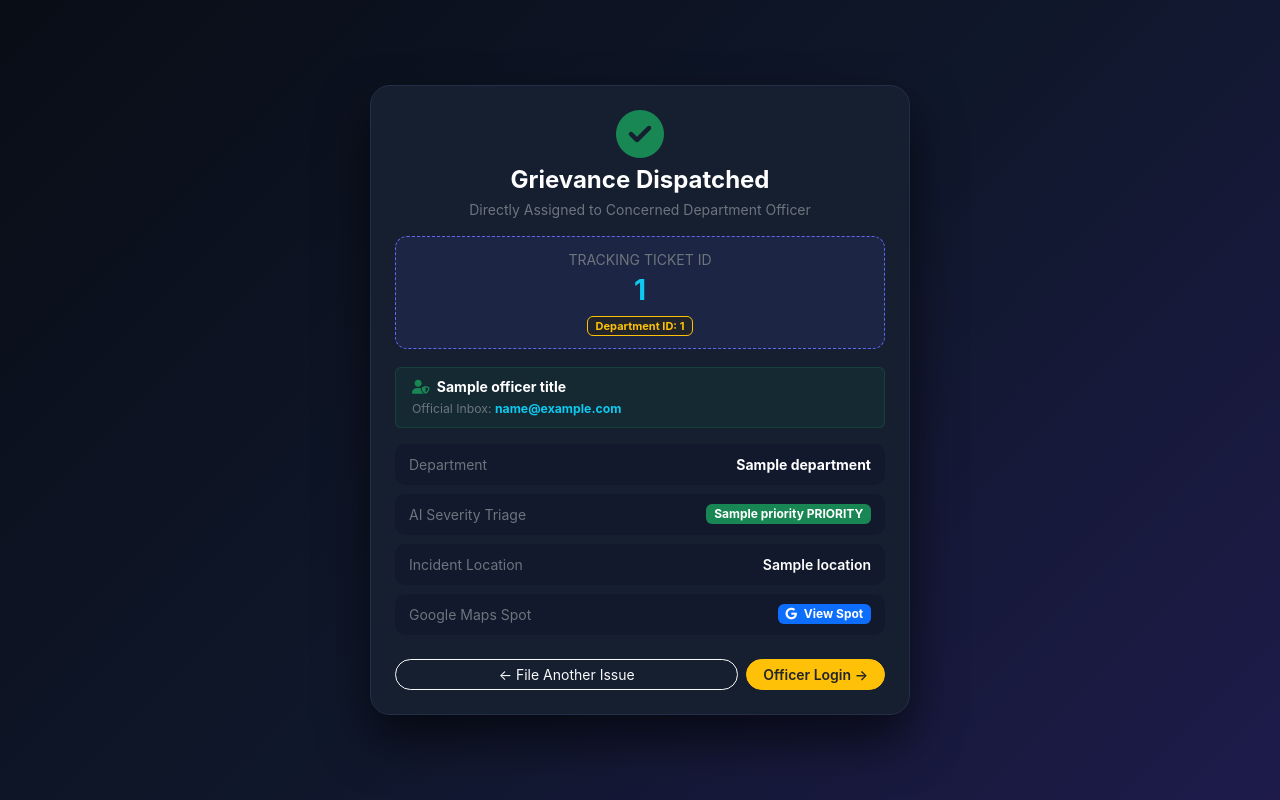
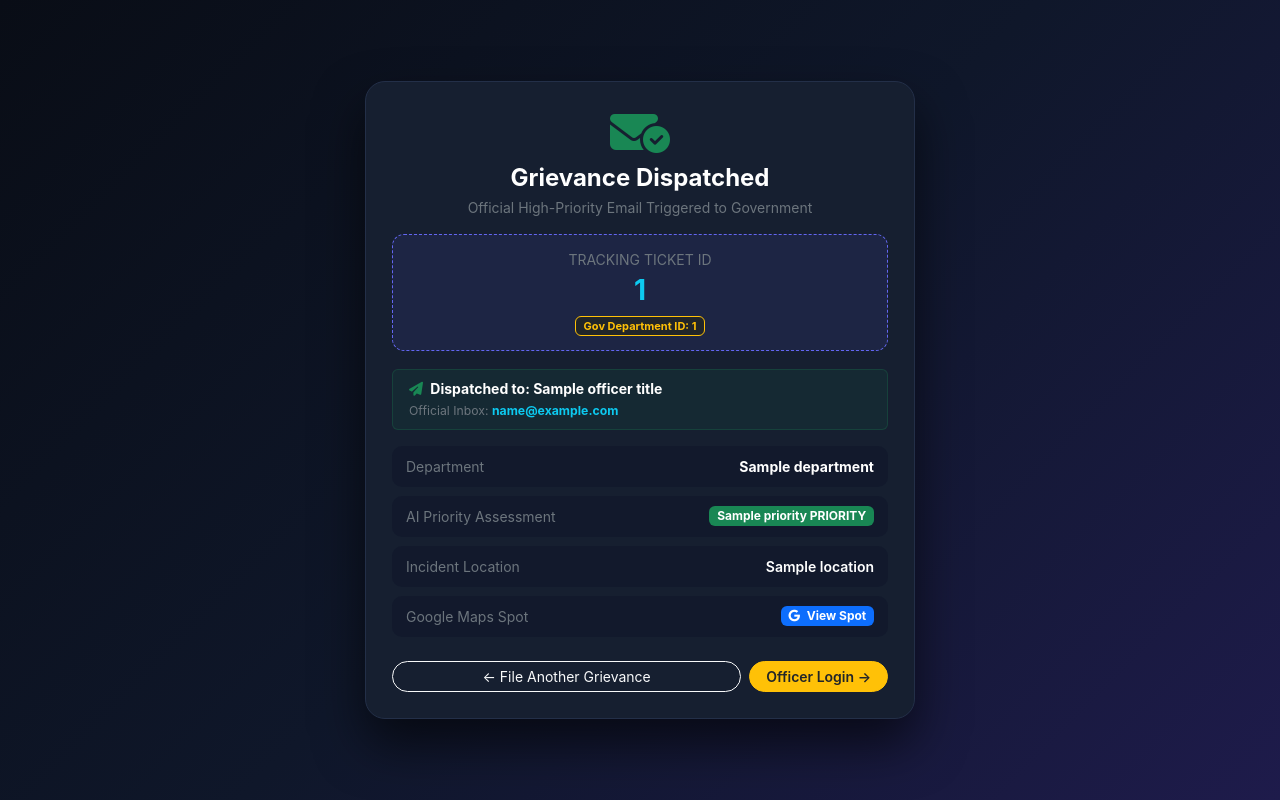
Before and after one commit to RohiVishwa/civic-ai-portal, a Flask app: template templates/receipt.html in a window 1280 px wide. Run offline with Flask 3, Linux system fonts and the light colour scheme; the template is opened without the code that fills it: most values are stand-ins (such as "Sample title", 1, 10 or a date in 2020).

Commit message:
Force deploy updated dispatch receipt

```diff
--- a/templates/receipt.html
+++ b/templates/receipt.html
@@ -14,23 +14,23 @@
             display: flex;
             align-items: center;
             justify-content: center;
-            padding: 20px 12px;
+            padding: 20px 14px;
             color: #f8fafc;
         }
         .docket-card {
             background: #161f30;
             border-radius: 20px;
             border: 1px solid #232f48;
-            max-width: 540px;
+            max-width: 550px;
             width: 100%;
-            padding: 24px;
+            padding: 26px;
             box-shadow: 0 25px 50px rgba(0, 0, 0, 0.6);
         }
         .ticket-banner {
             background: rgba(99, 102, 241, 0.1);
             border: 1px dashed #6366f1;
             border-radius: 12px;
-            padding: 12px;
+            padding: 14px;
             text-align: center;
             margin-bottom: 18px;
         }
@@ -49,22 +49,23 @@
 
     <div class="docket-card">
         <div class="text-center mb-3">
-            <i class="fa-solid fa-circle-check fa-3x text-success mb-2"></i>
+            <i class="fa-solid fa-envelope-circle-check fa-3x text-success mb-2"></i>
             <h4 class="fw-bold m-0 text-white">Grievance Dispatched</h4>
-            <p class="text-secondary small mt-1">Directly Assigned to Concerned Department Officer</p>
+            <p class="text-secondary small mt-1">Official High-Priority Email Triggered to Government</p>
         </div>
 
         <div class="ticket-banner">
             <span class="text-secondary small d-block text-uppercase">Tracking Ticket ID</span>
             <h3 class="fw-bold text-info m-0 mt-1">{{ ticket_id }}</h3>
             <span class="badge bg-dark border border-warning text-warning mt-2" style="font-size: 11px;">
-                Department ID: {{ gov_dept_id }}
+                Gov Department ID: {{ gov_dept_id }}
             </span>
         </div>
 
+        <!-- EMAIL CONFIRMATION NOTIFICATION -->
         <div class="alert alert-success bg-success bg-opacity-10 border-success border-opacity-25 py-2 small mb-3">
-            <div class="fw-bold text-white"><i class="fa-solid fa-user-shield text-success me-1"></i> {{ officer_title }}</div>
-            <small class="text-secondary">Official Inbox: <strong class="text-info">{{ officer_email }}</strong></small>
+            <div class="fw-bold text-white"><i class="fa-solid fa-paper-plane text-success me-1"></i> Dispatched to: {{ officer_title if officer_title else 'Nodal Field Officer' }}</div>
+            <small class="text-secondary">Official Inbox: <strong class="text-info">{{ officer_email if officer_email else dispatched_email }}</strong></small>
         </div>
 
         <div class="detail-row">
@@ -73,7 +74,7 @@
         </div>
 
         <div class="detail-row">
-            <span class="text-secondary small">AI Severity Triage</span>
+            <span class="text-secondary small">AI Priority Assessment</span>
             <span class="badge {% if priority == 'HIGH' %}bg-danger{% elif priority == 'MEDIUM' %}bg-warning text-dark{% else %}bg-success{% endif %}">
                 {{ priority }} PRIORITY
             </span>
@@ -81,7 +82,7 @@
 
         <div class="detail-row">
             <span class="text-secondary small">Incident Location</span>
-            <span class="text-white small fw-semibold text-truncate" style="max-width: 230px;">{{ location }}</span>
+            <span class="text-white small fw-semibold text-truncate" style="max-width: 240px;">{{ location }}</span>
         </div>
 
         {% if map_url %}
@@ -95,15 +96,15 @@
 
         {% if media_name and media_url %}
         <div class="detail-row">
-            <span class="text-secondary small">Citizen Evidence</span>
+            <span class="text-secondary small">Attached Evidence</span>
             <a href="{{ media_url }}" target="_blank" class="badge bg-dark border border-secondary text-info text-decoration-none">
-                <i class="fa-solid fa-paperclip me-1"></i> View Attachment
+                <i class="fa-solid fa-paperclip me-1"></i> View File
             </a>
         </div>
         {% endif %}
 
         <div class="text-center mt-4 d-flex gap-2">
-            <a href="/" class="btn btn-outline-light rounded-pill px-3 btn-sm flex-grow-1">&larr; File Another Issue</a>
+            <a href="/" class="btn btn-outline-light rounded-pill px-3 btn-sm flex-grow-1">&larr; File Another Grievance</a>
             <a href="/login" class="btn btn-warning rounded-pill px-3 btn-sm fw-semibold text-dark">Officer Login &rarr;</a>
         </div>
     </div>
```
